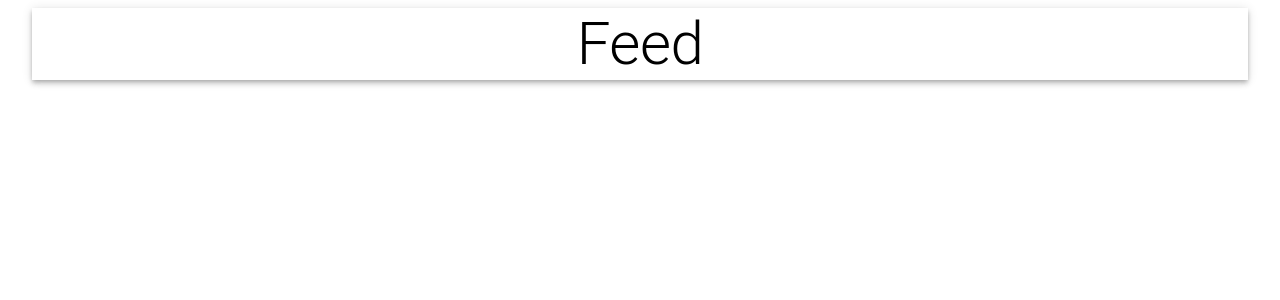
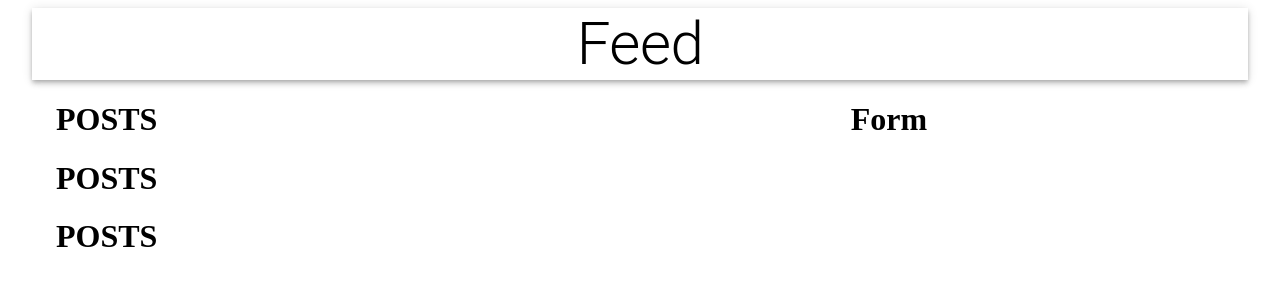
Before and after one commit to DobriJS/mern-socialmedia-client, a React (Create React App) app: page / in a window 1280 px wide. Shown: the top 300 px of the page. Built offline with nearby package versions, Linux system fonts and the light colour scheme.

Commit message:
Set Grow component

```diff
--- a/src/App.js
+++ b/src/App.js
@@ -1,5 +1,7 @@
 import React from 'react';
-import { Container, AppBar, Typography } from '@material-ui/core';
+import { Container, AppBar, Typography, Grow, Grid } from '@material-ui/core';
+import Posts from './components/Posts/Posts';
+import Form from './components/Form/Form';
 
 const App = () =>  {
   return (
@@ -7,7 +9,18 @@
       <AppBar position="static" color="inherit">
         <Typography variant="h2" align="center">Feed</Typography>
       </AppBar>
-
+      <Grow in>
+        <Container>
+          <Grid container justify="space-between" alignItems="stretch" spacing={3}>
+            <Grid item xs={12} sm={7}>
+              <Posts />
+            </Grid>
+            <Grid item xs={12} sm={4}>
+              <Form />
+            </Grid>
+          </Grid>
+        </Container>
+      </Grow>
     </Container>
   );
 };
```
